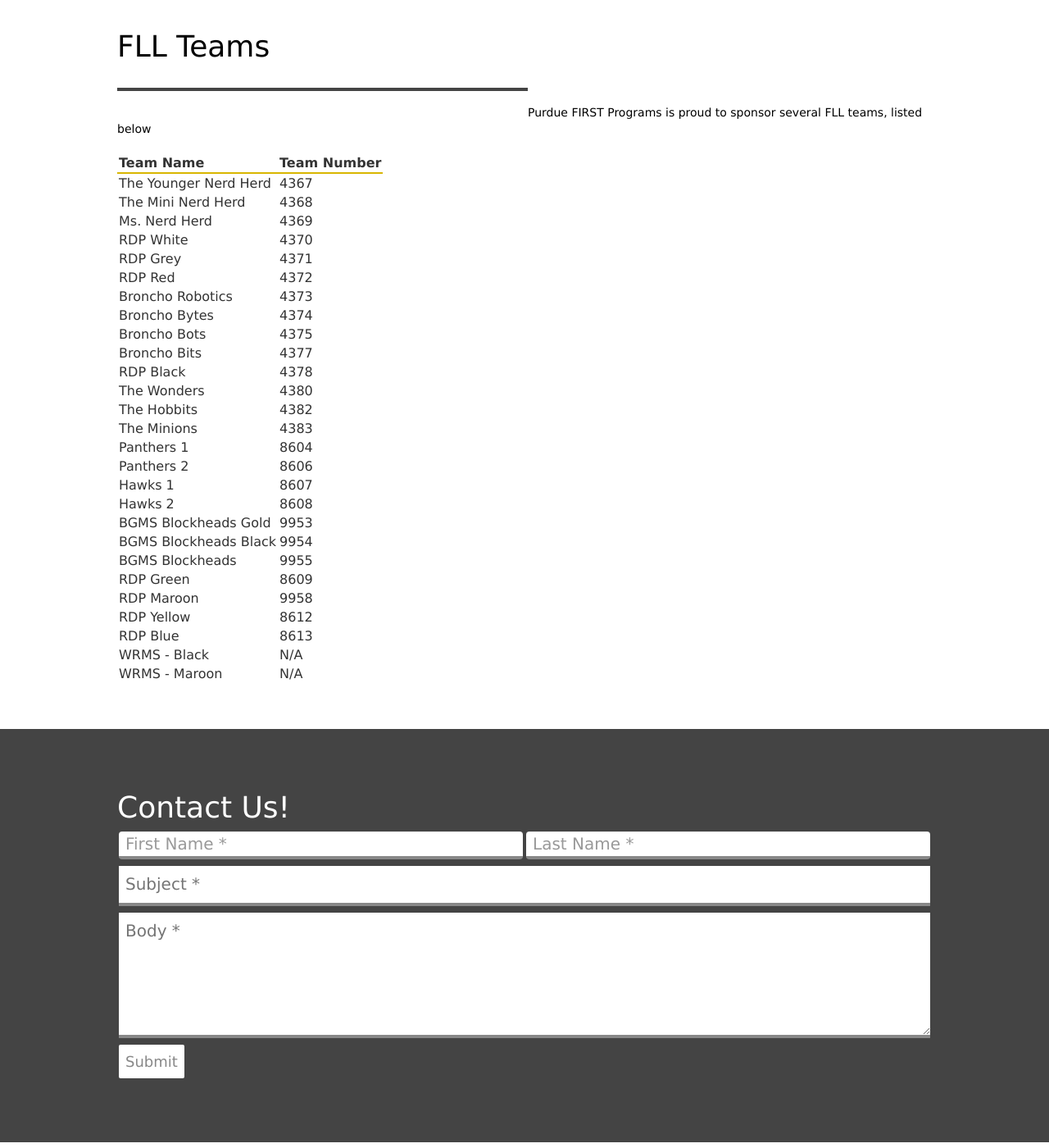
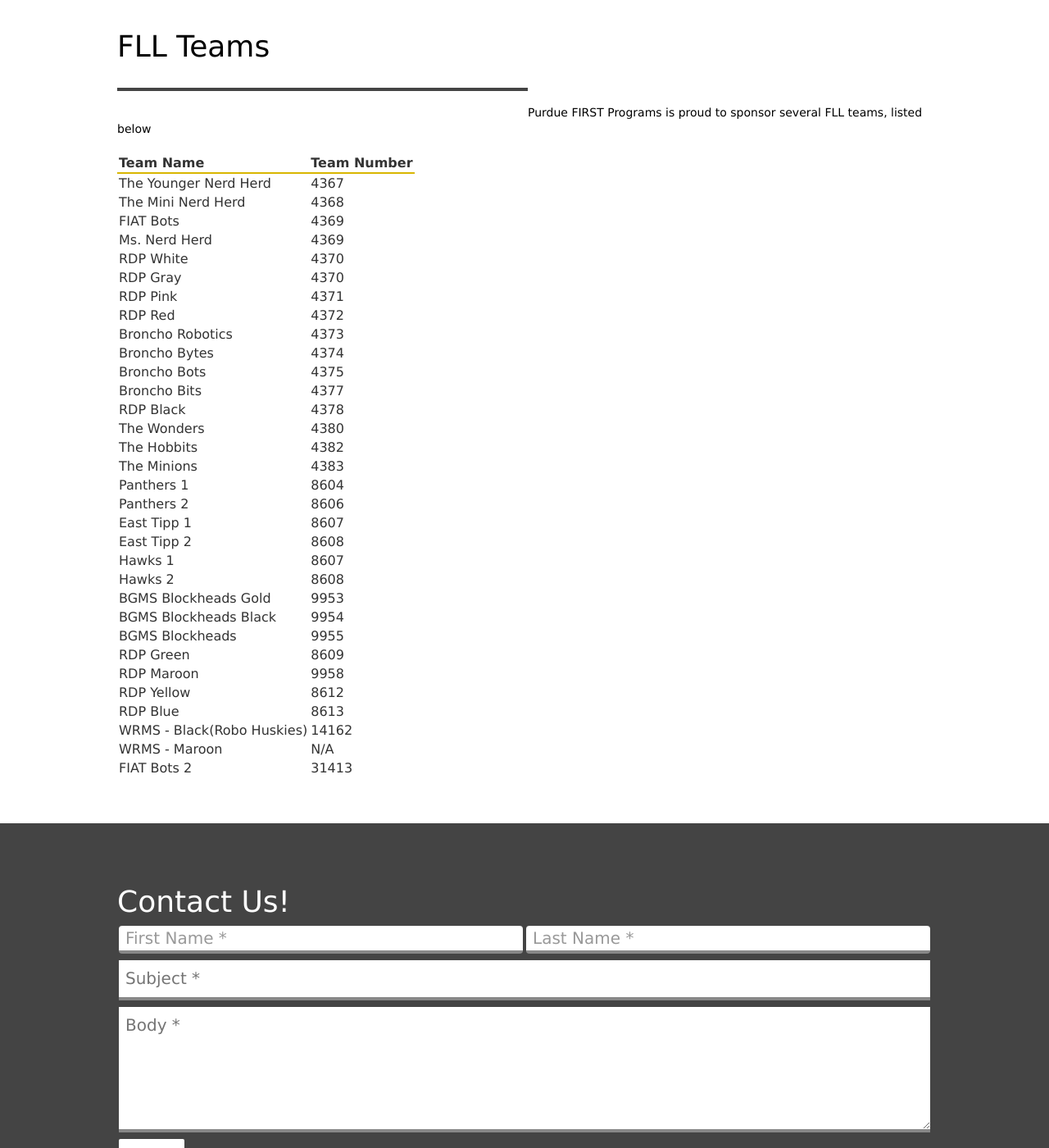
Before and after one commit to purduefirst/purduefirst.github.io, a Jekyll site: the page built from fll.html, in a window 1280 px wide and 1400 px high, scrolled down 487 px. Shown: the whole window at 82% size. Built offline with Jekyll 4.4.1, drawn with Linux system fonts in a browser that asks for light colours.

Commit message:
Update fll.html

```diff
--- a/fll.html
+++ b/fll.html
@@ -27,6 +27,10 @@
 				<td>4368</td>
 			</tr>
 			<tr>
+				<td>FIAT Bots</td>
+				<td>4369</td>
+			</tr>
+			<tr>
 				<td>Ms. Nerd Herd</td>
 				<td>4369</td>
 			</tr>
@@ -35,7 +39,11 @@
 				<td>4370</td>
 			</tr>
 			<tr>
-				<td>RDP Grey</td>
+				<td>RDP Gray</td>
+				<td>4370</td>
+			</tr>
+			<tr>
+				<td>RDP Pink</td>
 				<td>4371</td>
 			</tr>
 			<tr>
@@ -83,6 +91,14 @@
 				<td>8606</td>
 			</tr>
 			<tr>
+				<td>East Tipp 1</td>
+				<td>8607</td>
+			</tr>
+			<tr>
+				<td>East Tipp 2</td>
+				<td>8608</td>
+			</tr>
+			<tr>
 				<td>Hawks 1</td>
 				<td>8607</td>
 			</tr>
@@ -119,13 +135,17 @@
 				<td>8613</td>
 			</tr>
 			<tr>
-				<td>WRMS - Black</td>
-				<td>N/A</td>
+				<td>WRMS - Black(Robo Huskies)</td>
+				<td>14162</td>
 			</tr>
 			<tr>
 				<td>WRMS - Maroon</td>
 				<td>N/A</td>
 			</tr>
+			<tr>
+				<td>FIAT Bots 2</td>
+				<td>31413</td>
+			</tr>
 		</table>
 
 	</div>
```
